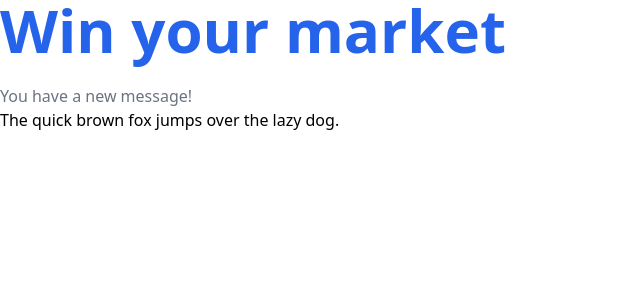
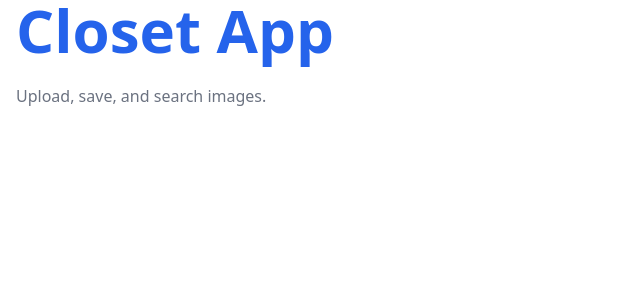
Before and after one commit to maggie-j-liu/closet-app, a Next.js app: page / in a window 1280 px wide. Shown: the top 300 px of the page, without its empty margins (0-640 px from the left). Built offline with nearby package versions, Linux system fonts and the light colour scheme; no server answers.

Commit message:
Update index.js

```diff
--- a/pages/index.js
+++ b/pages/index.js
@@ -7,11 +7,13 @@ firebase()
 export default function Home() {
   return (
 
-    <div className="container mx-auto">
-        {/* tailwind is not loading */}
-        <h1 className="text-5xl lg:text-6xl font-bold text-blue-600 mb-2 lg:mb-6">Win your market</h1>
-        <p class="text-gray-500">You have a new message!</p>
-          The quick brown fox jumps over the lazy dog.
+    <div className="container mx-auto px-4">
+        <h1 className="text-5xl lg:text-6xl font-bold text-blue-600 mb-2 lg:mb-6">
+          Closet App
+        </h1>
+        <p class="text-gray-500">
+          Upload, save, and search images.
+        </p>
     </div>
   )
 }
```
Also changed, not shown: 1 other file (tests, documents, lock files or other folders).
